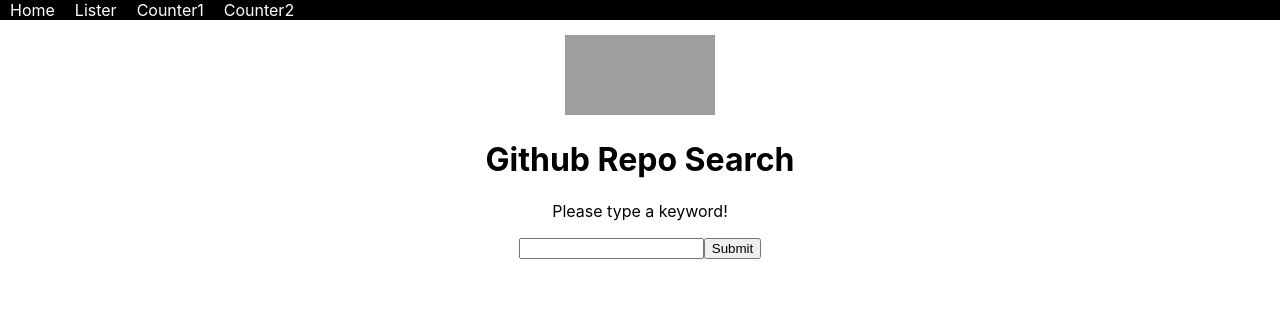
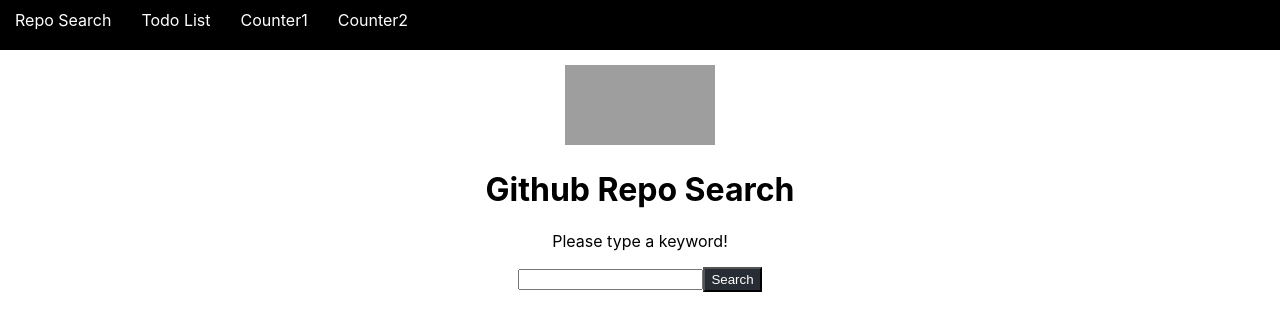
Before and after one commit to katepark1009/RepoSearch-app, a React (Create React App) app: page / in a window 1280 px wide. Shown: the top 330 px of the page. Built offline with nearby package versions, Linux system fonts and the light colour scheme; grey boxes are pictures that could not be loaded.

Commit message:
search result css

```diff
--- a/src/App.css
+++ b/src/App.css
@@ -24,4 +24,15 @@
 nav {
   background-color: black;
   color: white;
+  height: 40px;
+  padding-top: 10px;
 }
+
+button {
+  text-align: center;
+  align-items: flex-start;
+  cursor: pointer;
+  background-color: #282c34;
+  color: white;
+  padding: 3px 6px;
+}
--- a/src/App.js
+++ b/src/App.js
@@ -16,8 +16,8 @@
       <BrowserRouter>
         <div>
           <nav>
-            <StyledLink to="/">Home</StyledLink>
-            <StyledLink to="/lister">Lister</StyledLink>
+            <StyledLink to="/">Repo Search</StyledLink>
+            <StyledLink to="/lister">Todo List</StyledLink>
             <StyledLink to="/counter1">Counter1</StyledLink>
             <StyledLink to="/counter2">Counter2</StyledLink>
           </nav>
--- a/src/Apps/GetRepo.js
+++ b/src/Apps/GetRepo.js
@@ -4,9 +4,23 @@
 import Api from './Api';
 import styled from '@emotion/styled';
 
-const StyleList = styled.li`
+const Star = (
+  <svg width="10" height="10" viewBox="0 0 1792 1792" xmlns="http://www.w3.org/2000/  svg"><path d="M1728 647q0 22-26 48l-363 354 86 500q1 7 1 20 0 21-10.5 35.5t-30.5 14.5q-19   0-40-12l-449-236-449 236q-22 12-40 12-21 0-31.5-14.5t-10.5-35.5q0-6   2-20l86-500-364-354q-25-27-25-48 0-37 56-46l502-73 225-455q19-41 49-41t49 41l225 455 502   73q56 9 56 46z"/></svg>
+)
+
+const Fork = (
+  <svg width="10" height="10" viewBox="0 0 1792 1792" xmlns="http://www.w3.org/2000/svg"><path d="M672 1472q0-40-28-68t-68-28-68 28-28 68 28 68 68 28 68-28 28-68zm0-1152q0-40-28-68t-68-28-68 28-28 68 28 68 68 28 68-28 28-68zm640 128q0-40-28-68t-68-28-68 28-28 68 28 68 68 28 68-28 28-68zm96 0q0 52-26 96.5t-70 69.5q-2 287-226 414-67 38-203 81-128 40-169.5 71t-41.5 100v26q44 25 70 69.5t26 96.5q0 80-56 136t-136 56-136-56-56-136q0-52 26-96.5t70-69.5v-820q-44-25-70-69.5t-26-96.5q0-80 56-136t136-56 136 56 56 136q0 52-26 96.5t-70 69.5v497q54-26 154-57 55-17 87.5-29.5t70.5-31 59-39.5 40.5-51 28-69.5 8.5-91.5q-44-25-70-69.5t-26-96.5q0-80 56-136t136-56 136 56 56 136z"/></svg>
+)
+const StyleList = styled.div`
+  align-items: center;
+  display: flex;
   list-style-type: none;
-  margin-bottom: 5px;
+  margin-bottom: 8px;
+  margin-right: 8px;
+  width: 300px;
+  min-height: 50px;
+  border: 1px solid lightgray;
+  border-radius: 5px;
   a {
     text-decoration: none;
     color: black;
@@ -21,12 +35,53 @@
   margin-top: 15px;
 `;
 
-const Avatar = styled.img`
-  width: 20px;
-  height: 20px;
-  margin-right: 5px;
+const Avatar = styled.div`
+  display: inline-block;
+  width: 61px;
+  height: 61px;
+  margin: 4px 8px auto 8px;
+  background-image: url('${ props => props.src}');
+  background-repeat: no-repeat;
+  background-size: cover;
+  border-radius: 8px;
 `;
 
+const RepoTitle = styled.span`
+  font-weight: 700;
+  font-size: 1.2rem;
+`;
+
+const Container = styled.div`
+  display: flex;
+  flex-wrap: wrap;
+  margin-top: 30px;
+  justify-content: center;
+`;
+
+const InfoText = styled.p`
+  margin:0;
+  padding:0;
+  text-align: left;
+  font-size: .8rem;
+  color: gray;
+  margin: 15px auto 8px 30px;
+  width: 150%;
+`;
+
+const Link = styled.a`
+  margin-top: 8px;
+  margin-bottom: 15px;
+`;
+
+const AlignedDiv = styled.div`
+  text-align: left;
+  width: 100%;
+`;
+
+const Content = styled.div`
+  display: inline-block;
+  width: 70%;
+`;
 function GetRepo(props){
   console.log('store: ', props)
   return(
@@ -36,13 +91,29 @@
       <p>Please type a keyword!</p>
       <form onSubmit={(e) => props.onSearchSubmit(e, props.searchInputVal)}>
         <input value={props.searchInputVal} onChange={props.searchInputChange}/>
-        <button>Submit</button>
+        <button>Search</button>
       </form>
-      <ul>
+      <Container>
         {props.repos && props.repos.map( repo => {
-          return <StyleList key={repo.id}><Avatar src={repo.owner["avatar_url"]} alt=""/><a href={repo.html_url}>{repo.name}</a></StyleList>
+          return (
+          <StyleList key={repo.id}>
+              <AlignedDiv>
+                <Avatar src={repo.owner["avatar_url"]} alt=""/>
+                <Content>
+                  <Link href={repo.html_url}>
+                    <RepoTitle>
+                      {repo.name}
+                    </RepoTitle> - {repo.owner.login}
+                  <InfoText>
+                    {Star} Stars: {repo.stargazers_count}, {Fork} Forked:   {repo.forks}
+                  </InfoText>
+                  </Link>
+                </Content>
+              </AlignedDiv>
+          </StyleList>
+          )
         })}
-      </ul>
+      </Container>
     </div>
   )
 }
--- a/src/Apps/Lister.js
+++ b/src/Apps/Lister.js
@@ -5,6 +5,10 @@
 
 const StyleList = styled.li`
   list-style-type: none;
+  cursor: pointer;
+  &:active, &:hover {
+    color: #ED4C67;
+  }
 `;
 
 
@@ -12,11 +16,12 @@
   return(
   <>
     <div>
-        <h1>Lister</h1>
+        <h1>To-do List</h1>
         <p>What do you want to remember?</p>
+        <p>(Click to remove the item.)</p>
         <form onSubmit={props.onSubmit}>
           <input value={props.inputText} onChange={props.onInputTextChange}/>
-          <button>Submit</button>
+          <button>ADD</button>
             <ul>
               {props.items && props.items.map( (item, index)=> {
                 return <StyleList key={index} onClick={()=>props.itemDelete(index)}>{item}</StyleList>
--- a/src/StyledLink.js
+++ b/src/StyledLink.js
@@ -7,12 +7,12 @@
     text-decoration: none;
     background-color: black;
     color: white;
-    margin: 0 10px;
+    margin: 0 15px;
     text-align: center;
     &:active, &:hover {
       color: pink;
     }
-    font-size: 1rem;
+    font-size: 1em;
     &:focus, &:visited, &:link {
       text-decoration: none;
     }
```
Also changed, not shown: 1 other file (tests, documents, lock files or other folders).
